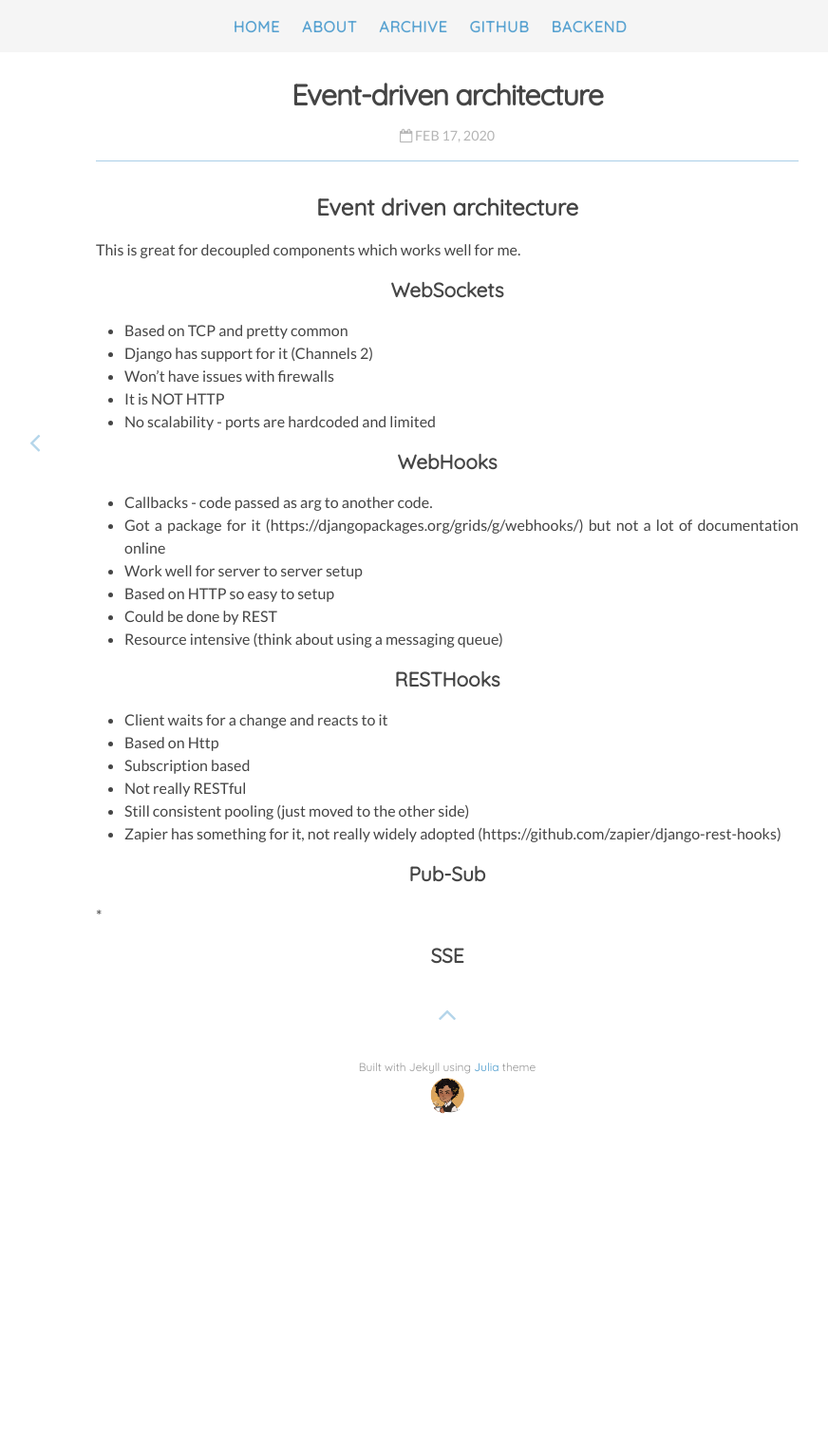
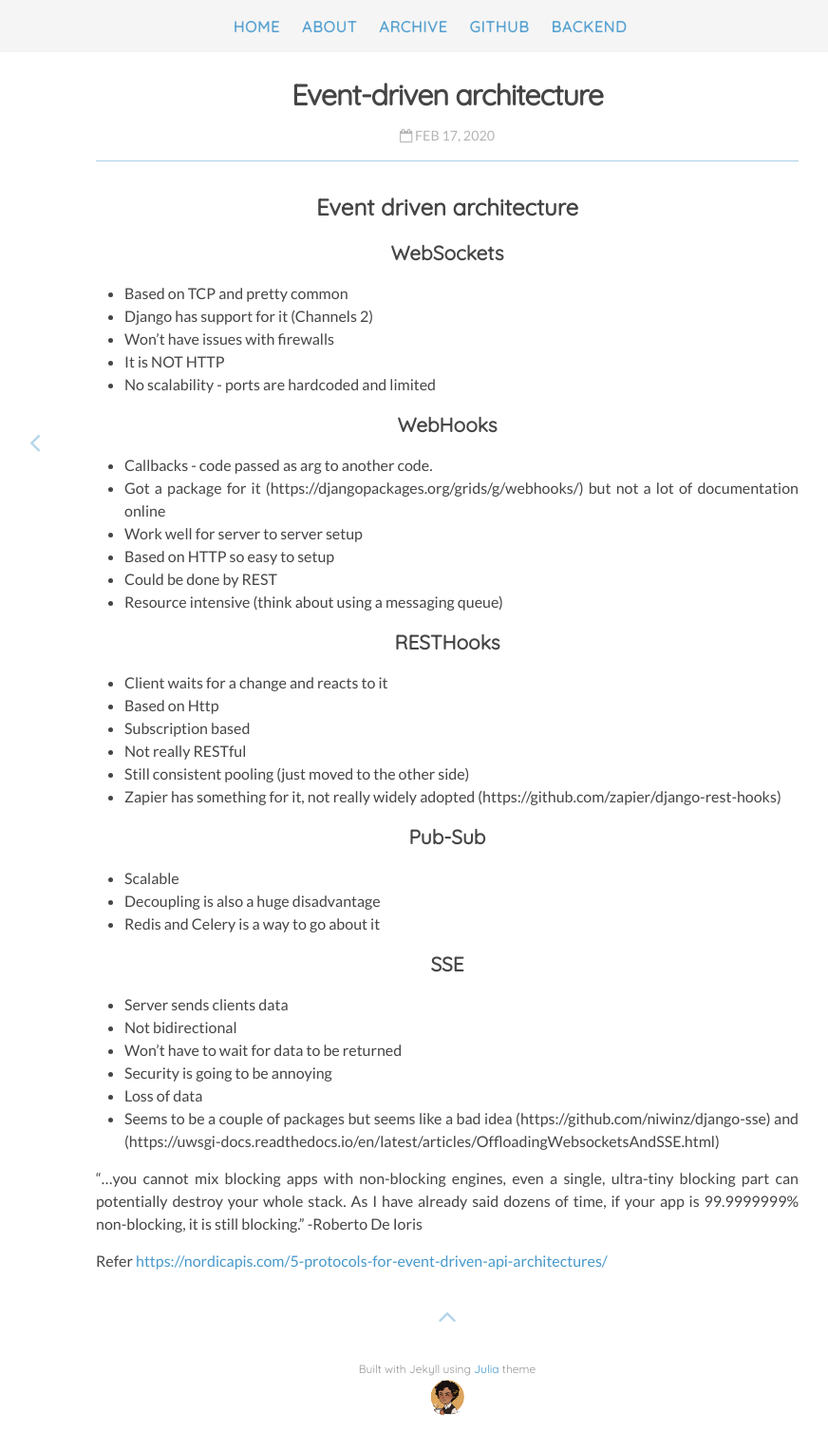
Before and after one commit to Algogator/Algogator.github.io, a Jekyll site: the page built from _posts/2020-02-17-event-driven.md, in a window 1280 px wide. Shown: the whole page at 95% size, without its empty margins (169-1041 px from the left). Built offline with Jekyll 4.4.1, drawn with Linux system fonts in a browser that asks for light colours; nearby versions of some CDN libraries; before the commit the page ends 1209 px from its top, so only the background shows below that.

Commit message:
Finish the other blog

```diff
--- a/_posts/2020-02-17-event-driven.md
+++ b/_posts/2020-02-17-event-driven.md
@@ -1,12 +1,10 @@
 ---
 layout: post
 title: "Event-driven architecture"
-tags: [Backend]
+category: Backend
 ---
 
 ## Event driven architecture
-
-This is great for decoupled components which works well for me.
 
 ### WebSockets
 
@@ -36,6 +34,19 @@ This is great for decoupled components which works well for me.
 
 ### Pub-Sub
 
-*
+* Scalable
+* Decoupling is also a huge disadvantage
+* Redis and Celery is a way to go about it
 
 ### SSE
+
+* Server sends clients data
+* Not bidirectional
+* Won't have to wait for data to be returned
+* Security is going to be annoying
+* Loss of data
+* Seems to be a couple of packages but seems like a bad idea (https://github.com/niwinz/django-sse) and (https://uwsgi-docs.readthedocs.io/en/latest/articles/OffloadingWebsocketsAndSSE.html)
+
+"...you cannot mix blocking apps with non-blocking engines, even a single, ultra-tiny blocking part can potentially destroy your whole stack. As I have already said dozens of time, if your app is 99.9999999% non-blocking, it is still blocking." -Roberto De Ioris
+
+Refer [https://nordicapis.com/5-protocols-for-event-driven-api-architectures/](https://nordicapis.com/5-protocols-for-event-driven-api-architectures/")
```
